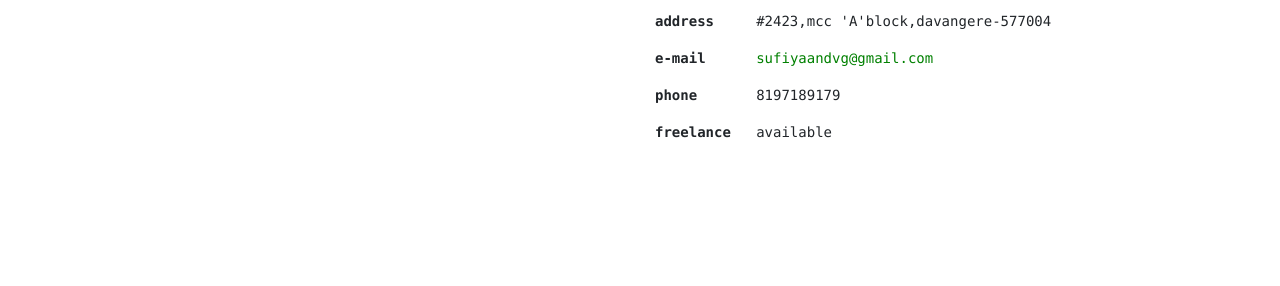
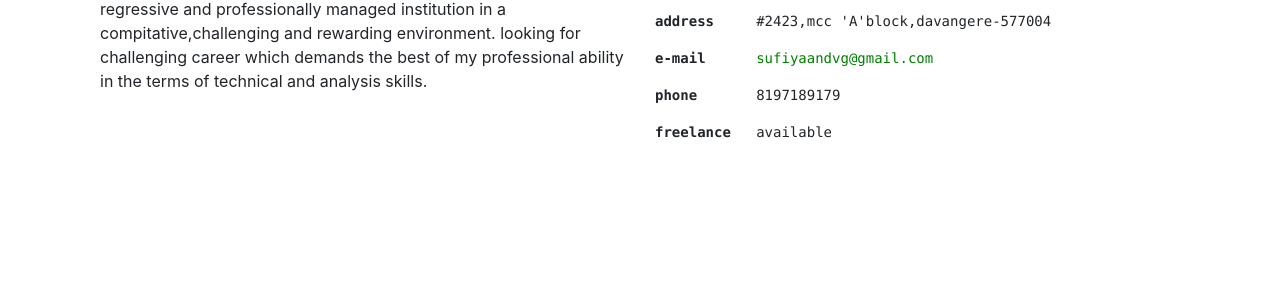
Before and after one commit to sufiyaankhanan/assignment2, a plain HTML site: page index.html in a window 1280 px wide. Shown: the part 514-800 px from the top of the page. Drawn offline with nearby package versions, Linux system fonts and the light colour scheme.

Commit message:
Update index.html

```diff
--- a/index.html
+++ b/index.html
@@ -49,7 +49,10 @@
                 <div class="col-sm-6" style="margin-top: 50px">
 
                     <h2>ABOUT <span style= "color: green;">ME</span></h2>
-                    <p>I am a calm person</p>
+                    <p>>Hello!.Iam sufiyaan.I plan to build a long term career with a
+                        regressive and professionally managed institution in a compitative,challenging
+                        and rewarding environment. looking for challenging career which demands the best of
+                        my professional ability in the terms of technical and analysis skills.</p>
                 </div>
                 <div class="col-sm-6" style="margin-top:60px">
 
```
